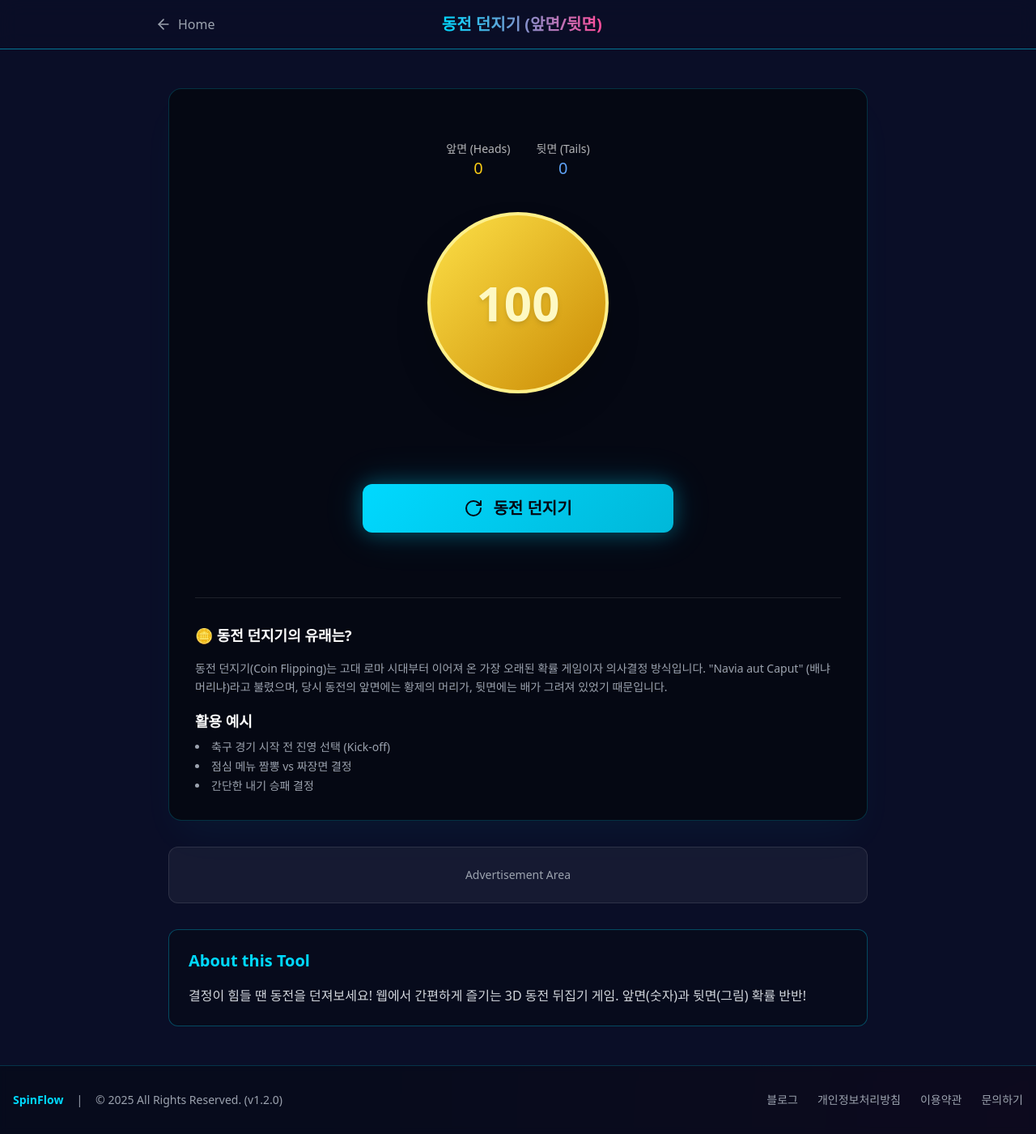
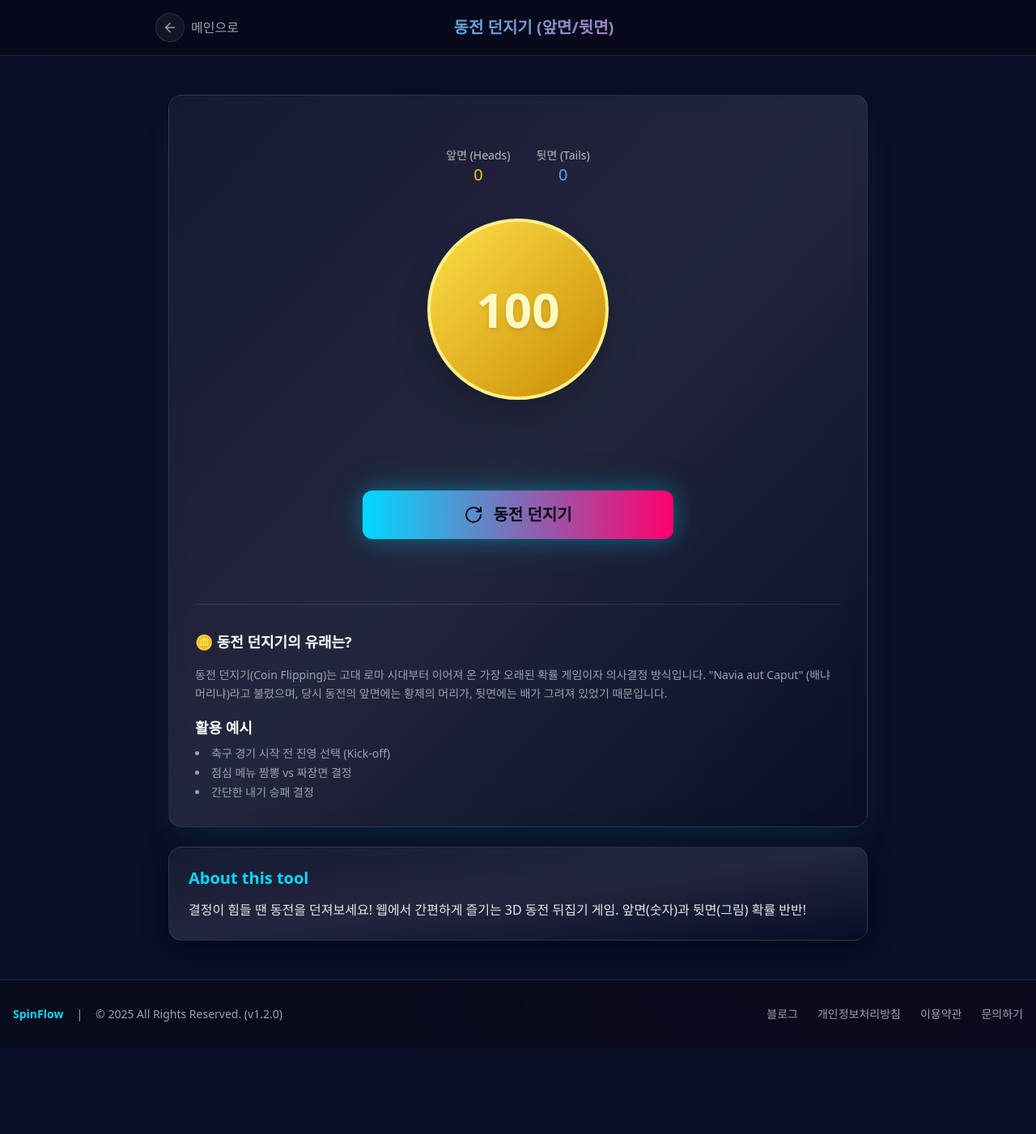
Before and after one commit to lsk7209/spinkorea, a React (Vite) app: page /tools/coin-flip in a window 1280 px wide. Shown: the whole page at 81% size. After the commit the page ends 1295 px from the top, so only its background shows below. Built offline with nearby package versions, Linux system fonts and the light colour scheme.

Commit message:
Refresh UI styling and remove roulette route

```diff
--- a/src/App.tsx
+++ b/src/App.tsx
@@ -20,14 +20,12 @@ import JsonFormatter from '@/pages/tools/JsonFormatter';
 import UriEncoder from '@/pages/tools/UriEncoder';
 import Base64Encoder from '@/pages/tools/Base64Encoder';
 import SpinflowStandalone from '@/pages/SpinflowStandalone';
-import Roulette from '@/pages/Roulette';
 
 function App() {
   return (
     <>
       <Routes>
         <Route path="/" element={<Home />} />
-        <Route path="/roulette" element={<Roulette />} />
         <Route path="/spinflow-standalone" element={<SpinflowStandalone />} />
         <Route path="/lunch-menu" element={<LunchMenu />} />
         <Route path="/random-number" element={<RandomNumber />} />
--- a/src/components/MoreTools.tsx
+++ b/src/components/MoreTools.tsx
@@ -25,28 +25,35 @@ const TOOLS = [
 
 export default function MoreTools() {
     return (
-        <section className="w-full max-w-7xl mx-auto px-4 py-12 border-t border-neon-border/30">
-            <h2 className="text-2xl md:text-3xl font-bold text-center mb-8 text-gradient">
-                🚀 더 많은 유틸리티 도구
-            </h2>
+        <section className="w-full max-w-7xl mx-auto px-4 py-12 border-t border-white/10">
+            <div className="text-center mb-8 space-y-2">
+                <p className="text-xs uppercase tracking-[0.25em] text-neon-primary">More tools</p>
+                <h2 className="text-2xl md:text-3xl font-bold text-gradient">🚀 유틸리티 모음</h2>
+                <p className="text-sm text-gray-400">빠른 결정, 변환, 생성까지 한 곳에서.</p>
+            </div>
             <div className="grid grid-cols-2 md:grid-cols-3 lg:grid-cols-4 gap-4 md:gap-6">
                 {TOOLS.map((tool) => (
                     <Link
                         key={tool.path}
                         to={tool.path}
-                        className="group bg-white/5 border border-white/10 hover:border-neon-primary/50 hover:bg-white/10 rounded-xl p-4 transition-all hover:-translate-y-1 hover:shadow-lg flex flex-col items-center text-center gap-3"
+                        className="group relative overflow-hidden card card-hover p-4 flex flex-col items-start gap-3"
                     >
-                        <div className={`p-3 rounded-full bg-black/30 ${tool.color} group-hover:scale-110 transition-transform`}>
-                            <tool.icon size={24} />
+                        <div className="absolute inset-0 bg-gradient-to-br from-white/5 via-transparent to-neon-primary/5 opacity-0 group-hover:opacity-100 transition-opacity" />
+                        <div className={`p-3 rounded-xl bg-black/30 ${tool.color} group-hover:scale-110 transition-transform`}>
+                            <tool.icon size={22} />
                         </div>
-                        <div>
-                            <h3 className="font-bold text-gray-200 group-hover:text-white mb-1 transition-colors">
+                        <div className="space-y-1">
+                            <h3 className="font-bold text-gray-100 group-hover:text-white transition-colors">
                                 {tool.name}
                             </h3>
-                            <p className="text-xs text-gray-500 group-hover:text-gray-400 transition-colors">
+                            <p className="text-xs text-gray-400 leading-relaxed">
                                 {tool.desc}
                             </p>
                         </div>
+                        <span className="text-[11px] text-neon-primary font-semibold mt-auto inline-flex items-center gap-1">
+                            바로가기
+                            <span aria-hidden>↗</span>
+                        </span>
                     </Link>
                 ))}
             </div>
--- a/src/components/ToolLayout.tsx
+++ b/src/components/ToolLayout.tsx
@@ -20,39 +20,36 @@ export default function ToolLayout({
             <SEO title={title} description={description} {...seoProps} />
 
             {/* Header */}
-            <header className="w-full px-4 py-4 border-b border-neon-border/50 backdrop-blur-md sticky top-0 z-50 bg-neon-bg/80">
-                <div className="max-w-4xl mx-auto flex items-center justify-between">
+            <header className="w-full px-4 py-4 border-b border-white/10 backdrop-blur-xl sticky top-0 z-50 bg-black/30">
+                <div className="max-w-4xl mx-auto flex items-center justify-between gap-3">
                     <Link
                         to="/"
                         className="flex items-center gap-2 text-gray-400 hover:text-white transition-colors group"
                     >
-                        <ArrowLeft size={20} className="group-hover:-translate-x-1 transition-transform" />
-                        <span className="font-medium">Home</span>
+                        <span className="inline-flex items-center justify-center w-9 h-9 rounded-full bg-white/5 border border-white/10 group-hover:border-neon-primary/50">
+                            <ArrowLeft size={18} className="group-hover:-translate-x-1 transition-transform" />
+                        </span>
+                        <span className="font-medium hidden sm:inline">메인으로</span>
                     </Link>
-                    <h1 className="text-lg md:text-xl font-bold text-gradient truncate max-w-[200px] md:max-w-none">
+                    <h1 className="text-lg md:text-xl font-bold text-gradient truncate text-center flex-1">
                         {title}
                     </h1>
-                    <div className="w-16"></div> {/* Spacer for center alignment */}
+                    <div className="w-12 sm:w-16" />
                 </div>
             </header>
 
             {/* Main Content */}
-            <main className="flex-1 w-full max-w-4xl mx-auto px-4 py-8 md:py-12">
+            <main className="flex-1 w-full max-w-4xl mx-auto px-4 py-8 md:py-12 space-y-6">
                 {/* Tool Container */}
-                <div className="bg-neon-dark border border-neon-border rounded-2xl p-6 md:p-8 shadow-2xl shadow-neon-primary/5 mb-8">
+                <div className="card card-hover p-6 md:p-8 shadow-2xl shadow-neon-primary/10">
                     {children}
                 </div>
 
-                {/* Description & Ad Slot Placeholder */}
-                <div className="prose prose-invert max-w-none">
-                    <div className="bg-white/5 border border-white/10 rounded-xl p-6 mb-8 text-center text-gray-400 text-sm">
-                        {/* Adsense Slot Placeholder */}
-                        <p>Advertisement Area</p>
-                    </div>
-
-                    <div className="bg-neon-dark/50 border border-neon-border/30 rounded-xl p-6">
-                        <h2 className="text-xl font-semibold text-neon-primary mb-4">About this Tool</h2>
-                        <p className="text-gray-300 leading-relaxed whitespace-pre-line">
+                {/* Description */}
+                <div className="grid gap-4 md:grid-cols-[1fr]">
+                    <div className="card border-white/10 p-6">
+                        <h2 className="text-xl font-semibold text-neon-primary mb-3">About this tool</h2>
+                        <p className="text-gray-200 leading-relaxed whitespace-pre-line">
                             {description}
                         </p>
                     </div>
--- a/src/pages/Roulette.tsx
+++ /dev/null
@@ -1,30 +0,0 @@
-import Home from './Home';
-
-const DEFAULT_ITEMS = [
-  '한식',
-  '중식',
-  '일식',
-  '양식',
-  '분식',
-  '치킨',
-  '피자',
-  '햄버거',
-];
-
-/**
- * 메뉴용 "룰렛돌리기" 전용 페이지.
- * - 라우터 이동 없이 프리셋을 바로 적용.
- * - 초기 프리셋을 강제로 반영(저장 상태보다 우선).
- */
-export default function Roulette() {
-  return (
-    <Home
-      initialItems={DEFAULT_ITEMS}
-      preferInitialOnFirstLoad
-      disableDeepLinkPresetSync
-      title="룰렛돌리기 - SpinFlow"
-      description="라우터 이동 없이 프리셋을 즉시 적용하는 전용 룰렛돌리기 페이지."
-      keywords="룰렛돌리기, 프리셋, SpinFlow, 원판돌리기, 랜덤추첨"
-    />
-  );
-}
--- a/src/styles/globals.css
+++ b/src/styles/globals.css
@@ -3,40 +3,37 @@
 @tailwind utilities;
 
 @layer base {
-  * {
-    @apply border-neon-border;
-  }
-
   body {
     @apply bg-neon-bg text-gray-100 font-sans antialiased;
     min-height: 100dvh;
     background-image:
-      radial-gradient(at 0% 0%, rgba(0, 217, 255, 0.05) 0px, transparent 50%),
-      radial-gradient(at 100% 100%, rgba(255, 0, 110, 0.05) 0px, transparent 50%);
+      radial-gradient(at 15% 20%, rgba(0, 217, 255, 0.08) 0px, transparent 45%),
+      radial-gradient(at 85% 80%, rgba(255, 0, 110, 0.08) 0px, transparent 45%);
   }
 }
 
 @layer components {
   .card {
-    @apply bg-neon-card backdrop-blur-sm border border-neon-border rounded-2xl shadow-card;
+    @apply bg-gradient-to-br from-white/5 via-white/10 to-white/0 backdrop-blur-md border border-white/10 rounded-2xl shadow-card;
   }
 
   .card-hover {
-    @apply transition-all duration-300 hover:shadow-card-hover hover:border-neon-primary/40;
+    @apply transition-all duration-300 hover:shadow-card-hover hover:border-neon-primary/50 hover:-translate-y-0.5;
   }
 
   .btn-primary {
-    @apply bg-gradient-primary text-neon-dark font-bold rounded-xl px-6 py-3
-           shadow-neon-md hover:shadow-neon-lg
+    @apply bg-gradient-to-r from-neon-primary to-neon-accent text-neon-dark font-bold rounded-xl px-6 py-3
+           shadow-neon-md hover:shadow-neon-lg hover:-translate-y-0.5
            transition-all duration-300
-           hover:scale-105 active:scale-95
+           hover:scale-[1.02] active:scale-95
            disabled:opacity-50 disabled:cursor-not-allowed disabled:hover:scale-100;
   }
 
   .btn-secondary {
-    @apply bg-neon-card border border-neon-primary/30 text-neon-primary font-semibold rounded-xl px-6 py-3
-           hover:bg-neon-primary/10 hover:border-neon-primary/50
+    @apply bg-white/5 border border-white/15 text-gray-100 font-semibold rounded-xl px-6 py-3
+           hover:border-neon-primary/60 hover:text-white hover:bg-white/10
            transition-all duration-300
+           hover:-translate-y-0.5
            disabled:opacity-50 disabled:cursor-not-allowed;
   }
 
```
